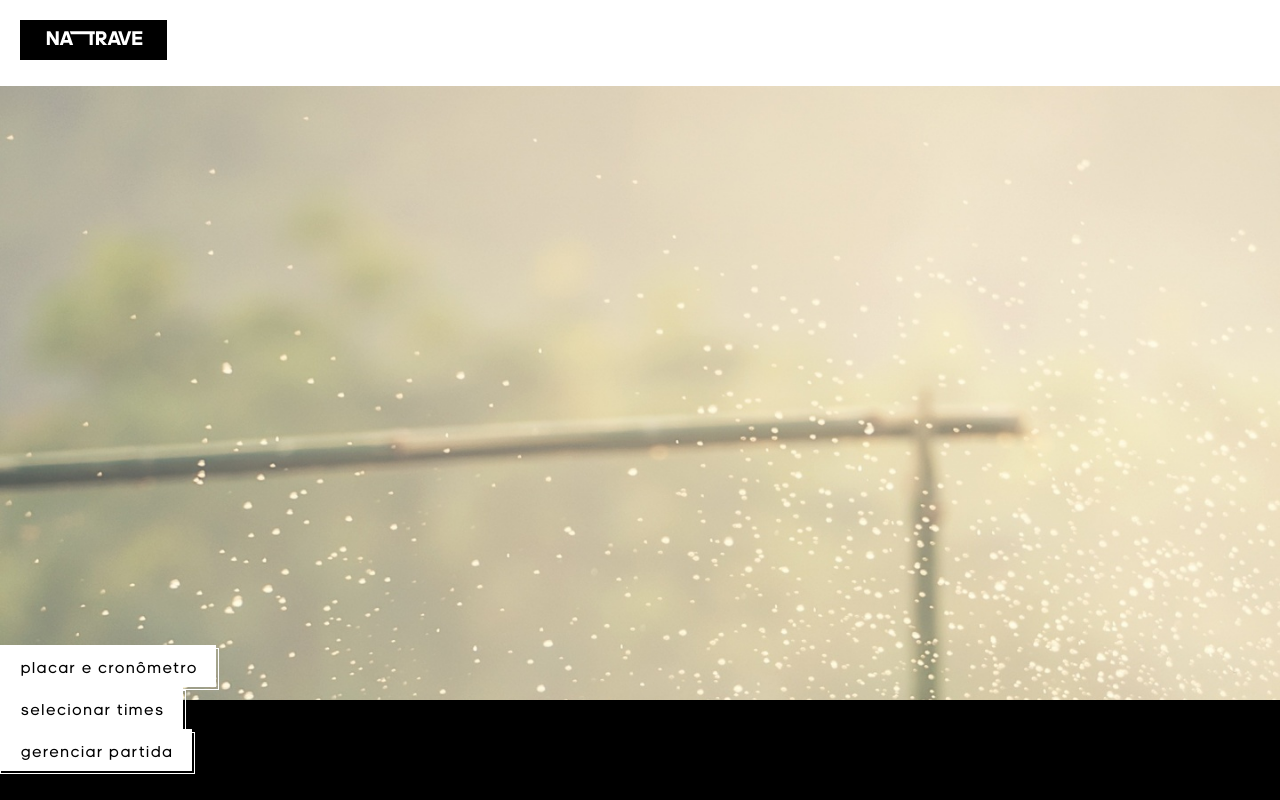
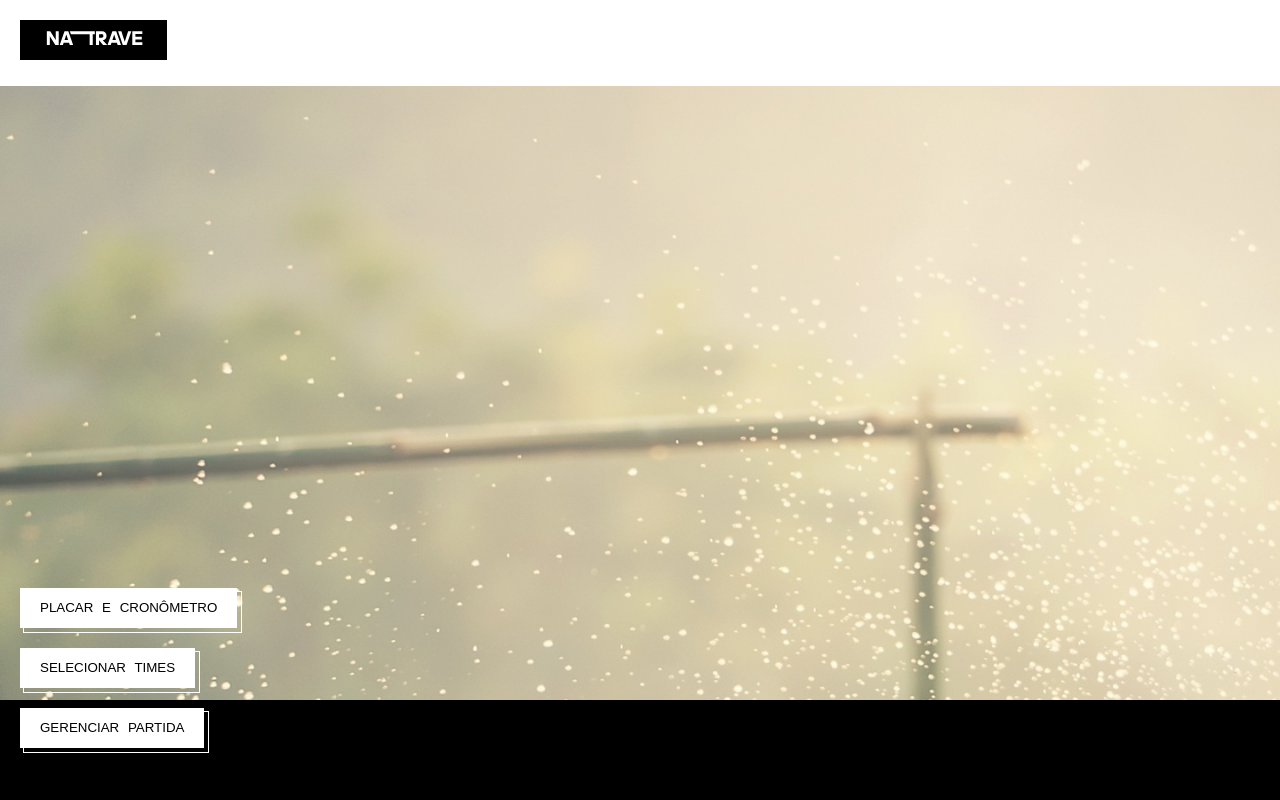
Before and after one commit to csbs1985/na-trave-ngx, an Angular app: page /principal in a window 1280 px wide. Built offline with nearby package versions, Linux system fonts and the light colour scheme.

Commit message:
add app-botao

```diff
--- a/src/app/principal/principal.component.html
+++ b/src/app/principal/principal.component.html
@@ -9,7 +9,7 @@
   <menu>
     <div *ngFor="let item of menuPrincipal">
       <app-botao
-        class="botao"
+        class="botao botao-secundario"
         [rotaBotao]="item.rota"
         [textoBotao]="item.texto"
         (cliqueBotao)="selecionarPagina($event)"
--- a/src/app/principal/principal.component.scss
+++ b/src/app/principal/principal.component.scss
@@ -14,19 +14,9 @@ section {
   }
 
   menu {
-    bottom: 26px;
+    bottom: 32px;
     position: absolute;
     z-index: 2;
-
-    ul>li {
-      display: inline-block;
-      margin: 0 0 $tamanho-m $tamanho-m;
-      padding: 0 $tamanho-m;
-
-      a {
-        text-transform: uppercase;
-      }
-    }
   }
 }
 
--- a/src/app/shared/components/botao/botao.component.html
+++ b/src/app/shared/components/botao/botao.component.html
@@ -1,11 +1,3 @@
-<ul>
-  <li (click)="selecionarBotao(rotaBotao)">
-    <a class="button">
-      <div class="bottom"></div>
+<div class="borda-botao"></div>
 
-      <div class="top">
-        {{ textoBotao }}
-      </div>
-    </a>
-  </li>
-</ul>
+<button (click)="selecionarBotao(rotaBotao)">{{ textoBotao }}</button>
--- a/src/app/shared/components/botao/botao.component.scss
+++ /dev/null
@@ -1,5 +0,0 @@
-@import '../../../../sass/styles.scss';
-
-.botao {
-  background-color: red !important;
-}
--- a/src/app/shared/components/botao/botao.component.ts
+++ b/src/app/shared/components/botao/botao.component.ts
@@ -2,8 +2,7 @@ import { Component, EventEmitter, Input, Output } from '@angular/core';
 
 @Component({
   selector: 'app-botao',
-  templateUrl: './botao.component.html',
-  styleUrls: ['./botao.component.scss']
+  templateUrl: './botao.component.html'
 })
 export class BotaoComponent {
 
--- a/src/sass/_base.scss
+++ b/src/sass/_base.scss
@@ -1,3 +1,5 @@
+@import '../sass/variables';
+
 html,
 body {
   height: 100%;
--- a/src/sass/_botao.scss
+++ b/src/sass/_botao.scss
@@ -1,37 +1,39 @@
-@import './variables';
+.botao {
+  position: relative;
 
-.button {
+  button {
+    background-color: $cor-primario;
+    border: 0;
+    color: $cor-base;
     display: inline-block;
+    line-height: $tamanho-g;
+    margin: 0 0 $tamanho-m $tamanho-m;
+    padding: 0 $tamanho-m;
+    position: relative;
     text-decoration: none;
-  position: relative;
+    text-transform: uppercase;
+    word-spacing: 5px;
+
+    .borda-botao {
+      display: none;
+    }
+  }
 }
 
-.bottom {
-  position: absolute;
-  left: -3px;
-  top: -3px;
-  width: 100%;
-  height: 100%;
+.botao-secundario {
+  button {
     background-color: $cor-base;
-  display: block;
-  -webkit-transition: all .15s ease-out;
-  -moz-transition: all .15s ease-out;
-  -o-transition: all .15s ease-out;
-  transition: all .15s ease-out;
+    color: $cor-primario;
   }
 
-.top {
-  position: relative;
-  left: 0;
-  top: 0;
-  height: 100%;
-  padding: 0px $tamanho-m;
-  line-height: $tamanho-g;
+  .borda-botao {
+    background-color: transparent;
     border: 1px solid $cor-base;
+    border-width: 1px;
+    height: 40px;
+    left: 23px;
+    position: absolute;
+    top: -9px;
+    width: calc(100% - 20px);
   }
-
-.top:active {
-  left: -3;
-  top: -3;
-  background-color: $cor-base;
 }
```
Lines whose indentation alone changed are shown as unchanged.
